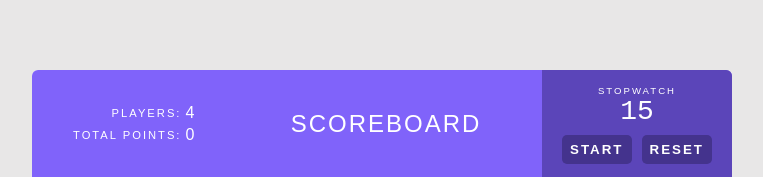
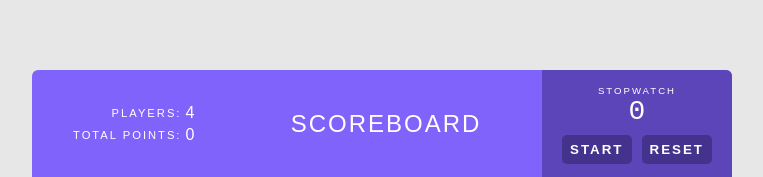
Before and after one commit to nathanael-joseph/react_basics, a React (Create React App) app in the folder scoreboard/: page / in a window 1280 px wide. Shown: the top 177 px of the page, without its empty margins (258-1021 px from the left). Built offline with nearby package versions, Linux system fonts and the light colour scheme.

Commit message:
added componentWillUnmount to clean up memory leak

```diff
--- a/scoreboard/src/components/Stopwatch.js
+++ b/scoreboard/src/components/Stopwatch.js
@@ -9,6 +9,9 @@
     componentDidMount() {
         console.log("Time mounted");
         this.intervalId = setInterval(() => this.tick(), 100);
+    }
+    componentWillUnmount() {
+        clearInterval(this.intervalId);
     }
     tick = () => {
         console.log('ticking...');
@@ -30,15 +33,25 @@
             this.setState({previousTime: Date.now() });
         }
     }
+
+handleReset = () => {
+    this.setState({
+        elapsedTime: 0
+    })
+}
+
     render() {
+        const seconds = Math.floor(this.state.elapsedTime/1000);
         return (
             <div className="stopwatch">
                 <h2>Stopwatch</h2>
-                <span className="stopwatch-time">15</span>
+                <span className="stopwatch-time">
+                    {seconds}
+                </span>
                 <button onClick={this.handleStopwatch}>
                     {this.state.isRunning ? 'Stop' : 'Start' }
                 </button>
-                <button>Reset</button>
+                <button onClick={this.handleReset}>Reset</button>
             </div>
         );
     }
```
